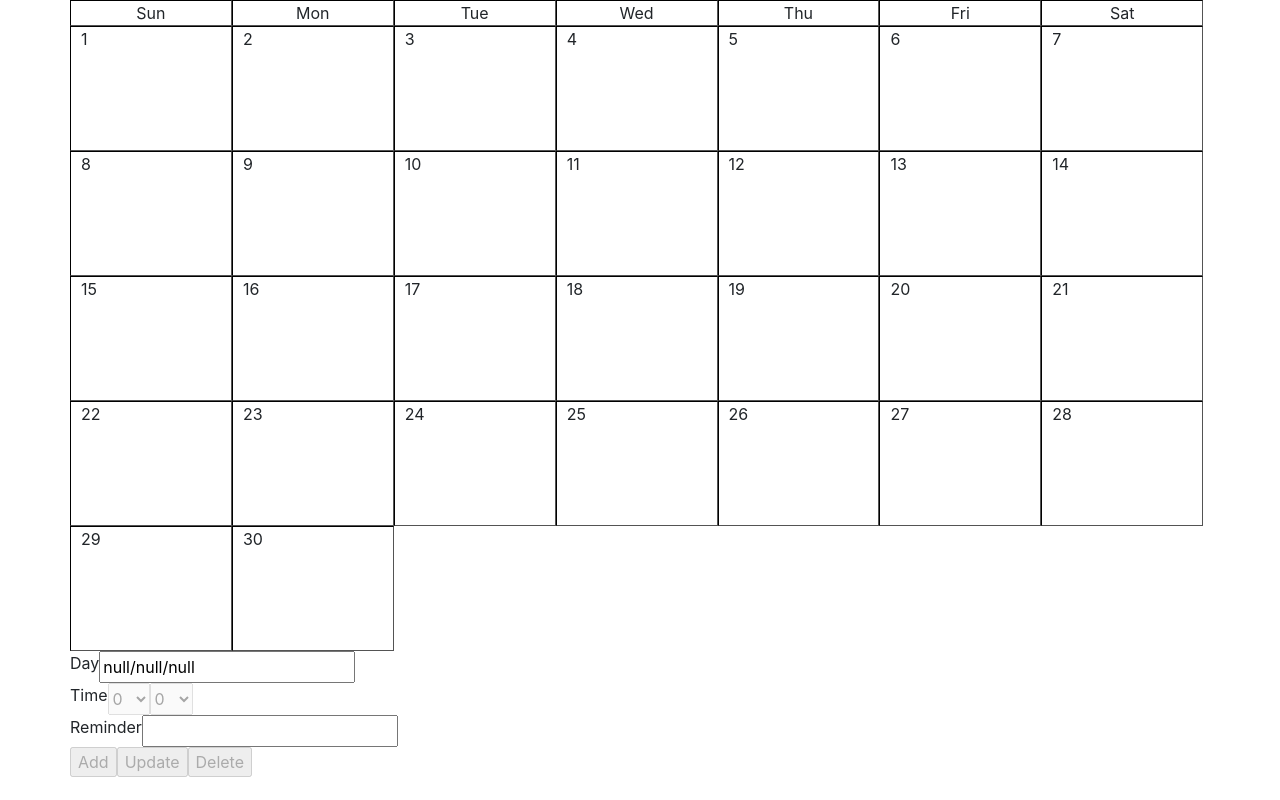
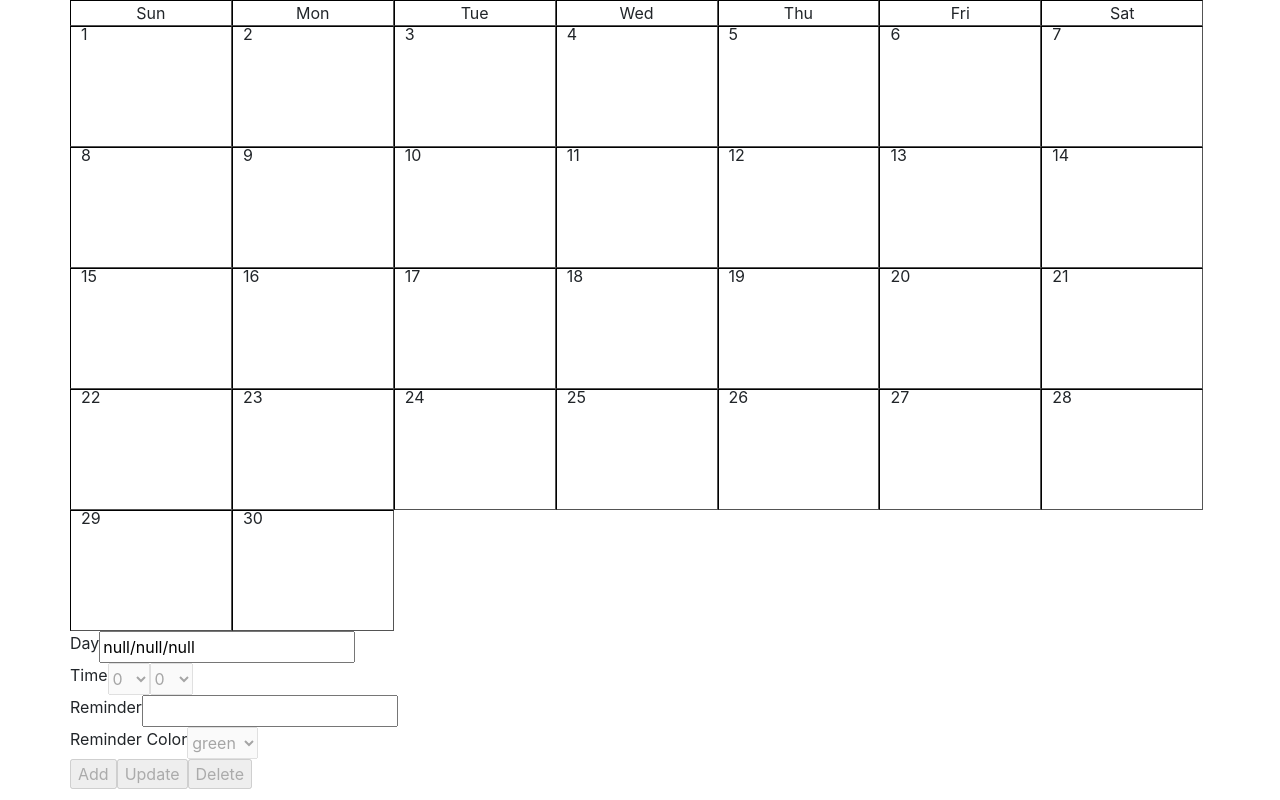
Before and after one commit to AlvSil/calendar-app, a React (Create React App) app: page / in a window 1280 px wide. Built offline with nearby package versions, Linux system fonts and the light colour scheme.

Commit message:
added color input and refactored code

```diff
--- a/src/Calendar.css
+++ b/src/Calendar.css
@@ -7,7 +7,7 @@
 }
 
 .square {
-  padding-top: 100px;
+  padding-top: 95px;
   max-height: 125px;
   overflow: auto;
 }
@@ -15,12 +15,16 @@
 .text {
   position: relative;
   bottom: 100px;
-  left: 10px;
   border: none;
   width: 100%;
   text-align: left;
 }
 
+.dayNumber {
+  left: 10px;
+  width: 90%;
+}
+
 .weekdaysText {
   text-align: center;
 }
--- a/src/Calendar.js
+++ b/src/Calendar.js
@@ -1,24 +1,45 @@
 import React, { Component } from 'react';
+import { connect } from 'react-redux';
+
+import { addReminderToDate, deleteReminder, updateReminder } from './actions';
+import ReminderFields from './ReminderFields';
 import CalendarDay from './CalendarDay';
-
-import { connect } from 'react-redux'
-import { addReminderToDate, deleteReminder, updateReminder } from './actions'
 
 import './Calendar.css';
 
 class Calendar extends Component {
   constructor() {
     super();
-    function getAmountOfDaysInMonth(date) {
-      return new Date(date.getFullYear(), date.getMonth()+1,0).getDate();
-    };
     this.state = {
       visibleDate: new Date(),
-      numberOfDays: new Array(getAmountOfDaysInMonth(new Date())).fill(null),
       selectedDay: null,
       selectedMonth: null,
       selectedYear: null,
-      daysOfTheWeek: [
+      reminderDate: null,
+      selectedHours: "0",
+      selectedMinutes: "0",
+      reminderTextInput: "",
+      isReminderSelected: false,
+      selectedReminderId: null,
+      reminderColor: "#008000"
+    }
+  }
+
+  colorList = [
+    {
+      code: "#008000",
+      name: "green",
+    },
+    {
+      code: "#FFFF00",
+      name: "yellow",
+    },
+    {
+      code: "#FF0000",
+      name: "red",
+    }
+  ];
+  daysOfTheWeek = [
     {abb:'Sun'},
     {abb:'Mon'},
     {abb:'Tue'},
@@ -26,16 +47,13 @@ class Calendar extends Component {
     {abb:'Thu'},
     {abb:'Fri'},
     {abb:'Sat'}
-      ],
-      hours: new Array(24).fill(null),
-      minutes: new Array(60).fill(null),
-      reminderDate: null,
-      selectedHours: "0",
-      selectedMinutes: "0",
-      reminderTextInput: "",
-      isReminderSelected: false,
-      selectedReminderId: null
-    }
+  ];
+  amountOfDays = new Array(this.getAmountOfDaysInMonth(new Date())).fill(null);
+  amountOfHours = new Array(24).fill(null);
+  amountOfMinutes = new Array(60).fill(null);
+
+  getAmountOfDaysInMonth(date) {
+    return new Date(date.getFullYear(), date.getMonth()+1,0).getDate();
   }
   setReminderDate = (date) => {
     let updatedHours = new Date(date.setHours(this.state.selectedHours));
@@ -44,24 +62,63 @@ class Calendar extends Component {
       selectedDay: date.getDate(),
       selectedMonth: date.getMonth()+1,
       selectedYear: date.getFullYear(),
-      reminderDate: updatedTime
+      reminderDate: updatedTime,
+      isReminderSelected: false
     })
   }
   getRemindersByDate = (day, month) => this.props.reminders.filter(reminder => reminder.date.getMonth()+1 === month && reminder.date.getDate() === day);
-  loadReminder = (reminder) => this.setState({
+  loadReminder = (reminder) => {
+    this.setState({
       selectedHours: reminder.date.getHours(),
       selectedMinutes: reminder.date.getMinutes(),
       reminderTextInput: reminder.text,
       reminderDate: reminder.date,
       isReminderSelected: true,
-    selectedReminderId: reminder.id
+      selectedReminderId: reminder.id,
+      reminderColor: reminder.color
     });
+  }
+  deleteReminder = () => {
+    this.props.deleteReminder(this.state.selectedReminderId)
+    this.setState({
+      selectedReminderId: null,
+      isReminderSelected: false
+    })
+  }
+  updateReminder = () => {
+    this.props.updateReminder(this.state.selectedReminderId, this.state.reminderTextInput, this.state.reminderDate, this.state.reminderColor);
+    this.setState({
+      selectedReminderId: null,
+      isReminderSelected: false
+    })
+  }
+  updateReminderColor = (colorValue) => {
+    this.setState({
+      reminderColor: colorValue
+    })
+  }
+  updateReminderText = (reminderTextInput) => {
+    this.setState({reminderTextInput})
+  }
+  updateHours = (hours) => {
+    this.setState({
+      reminderDate: new Date(this.state.reminderDate.setHours(hours)),
+      selectedHours: hours
+    })
+  }
+  updateMinutes = (minutes) => {
+    this.setState({
+      reminderDate: new Date(this.state.reminderDate.setMinutes(minutes)),
+      selectedMinutes: minutes
+    })
+  }
   render() {
+    console.log('calendar state', this.state)
     return (
       <React.Fragment>
         <div className="container">
           <div className="row">
-            {this.state.daysOfTheWeek.map((day) => (
+            {this.daysOfTheWeek.map((day) => (
               <div key={day.abb} className='testcol'>
                 <div className="weekdaysText">
                   {day.abb}
@@ -70,7 +127,7 @@ class Calendar extends Component {
             ))}
           </div>
           <div className="row">
-            {this.state.numberOfDays.map((empty, index) =>
+            {this.amountOfDays.map((empty, index) =>
               <CalendarDay
                 key={index}
                 dayNumber={index + 1}
@@ -82,52 +139,25 @@ class Calendar extends Component {
             )}
           </div>
         </div>
-        <div className="container">
-          <div className="row">
-            <label>Day</label>
-            <input id="day" value={`${this.state.selectedDay}/${this.state.selectedMonth}/${this.state.selectedYear}`}></input>
-          </div>
-          <div className="row">
-            <label>Time</label>
-            <select disabled={this.state.reminderDate === null} onChange={
-                (e) => this.setState({
-                  reminderDate: new Date(this.state.reminderDate.setHours(e.target.value)),
-                  selectedHours: e.target.value
-                })}>
-              {this.state.hours.map((empty, index) => <option value={index}>{index}</option>)}
-            </select>
-            <select disabled={this.state.reminderDate === null} onChange={
-                (e) => this.setState({
-                  reminderDate: new Date(this.state.reminderDate.setMinutes(e.target.value)),
-                  selectedMinutes: e.target.value
-                })}>
-              {this.state.minutes.map((empty, index) => <option value={index}>{index}</option>)}
-            </select>
-          </div>
-          <div className="row">
-            <label>Reminder</label>
-            <input value={this.state.reminderTextInput} onChange={(e) => this.setState({reminderTextInput: e.target.value})} maxLength="30"/>
-          </div>
-          <div className="row">
-            <input disabled={this.state.reminderDate === null || this.state.reminderTextInput === "" || this.state.isReminderSelected} type="button" value="Add" onClick={() => this.props.addReminderToDate(this.state.reminderTextInput, this.state.reminderDate)} />
-            <input disabled={!this.state.isReminderSelected} type="button" value="Update"
-              onClick={() => {
-                this.props.updateReminder(this.state.selectedReminderId, this.state.reminderTextInput, this.state.reminderDate);
-                this.setState({
-                  selectedReminderId: null,
-                  isReminderSelected: false
-              })
-            }} />
-            <input disabled={!this.state.isReminderSelected} type="button" value="Delete"
-              onClick={() => {
-                this.props.deleteReminder(this.state.selectedReminderId)
-                this.setState({
-                  selectedReminderId: null,
-                  isReminderSelected: false
-                })
-              }} />
-          </div>
-        </div>
+        <ReminderFields
+          amountOfHours={this.amountOfHours}
+          amountOfMinutes={this.amountOfMinutes}
+          colorList={this.colorList}
+          selectedDay={this.state.selectedDay}
+          selectedMonth={this.state.selectedMonth}
+          selectedYear={this.state.selectedYear}
+          reminderDate={this.state.reminderDate}
+          reminderTextInput={this.state.reminderTextInput}
+          reminderColor={this.state.reminderColor}
+          isReminderSelected={this.state.isReminderSelected}
+          updateHours={this.updateHours}
+          updateMinutes={this.updateMinutes}
+          updateReminderText={this.updateReminderText}
+          updateReminderColor={this.updateReminderColor}
+          addReminderToDate={this.props.addReminderToDate}
+          deleteReminder={this.deleteReminder}
+          updateReminder={this.updateReminder}
+        />
       </React.Fragment>
     );
   }
@@ -138,9 +168,9 @@ const mapStateToProps = state => {
 };
 
 const mapDispatchToProps = dispatch => ({
-  addReminderToDate: (text, date) => dispatch(addReminderToDate(text, date)),
+  addReminderToDate: (text, date, color) => dispatch(addReminderToDate(text, date, color)),
   deleteReminder: id => dispatch(deleteReminder(id)),
-  updateReminder: (id, text, date) => dispatch(updateReminder(id, text, date))
+  updateReminder: (id, text, date, color) => dispatch(updateReminder(id, text, date, color))
 })
 
 export default connect(
--- /dev/null
+++ b/src/ReminderFields.js
@@ -0,0 +1,53 @@
+import React from 'react';
+
+const ReminderFields = ({
+  amountOfHours,
+  amountOfMinutes,
+  colorList,
+  selectedDay,
+  selectedMonth,
+  selectedYear,
+  reminderDate,
+  reminderTextInput,
+  reminderColor,
+  isReminderSelected,
+  updateHours,
+  updateMinutes,
+  updateReminderText,
+  updateReminderColor,
+  addReminderToDate,
+  deleteReminder,
+  updateReminder
+}) => (
+  <div className="container">
+    <div className="row">
+      <label>Day</label>
+      <input id="day" value={`${selectedDay}/${selectedMonth}/${selectedYear}`} readOnly />
+    </div>
+    <div className="row">
+      <label>Time</label>
+      <select disabled={reminderDate === null} onChange={(e) => updateHours(e.target.value)}>
+        {amountOfHours.map((empty, index) => <option key={index} value={index}>{index}</option>)}
+      </select>
+      <select disabled={reminderDate === null} onChange={(e) => updateMinutes(e.target.value)}>
+        {amountOfMinutes.map((empty, index) => <option key={index} value={index}>{index}</option>)}
+      </select>
+    </div>
+    <div className="row">
+      <label>Reminder</label>
+      <input value={reminderTextInput} onChange={(e) => updateReminderText(e.target.value)} maxLength="30"/>
+    </div>
+    <div className="row">
+      <label>Reminder Color</label>
+      <select disabled={reminderDate === null} value={reminderColor} onChange={(e) => updateReminderColor(e.target.value)}>
+        {colorList.map((color) => <option key={color.name} value={color.code}>{color.name}</option>)}
+      </select>
+    </div>
+    <div className="row">
+      <input disabled={reminderDate === null || reminderTextInput === "" || isReminderSelected} type="button" value="Add" onClick={() => addReminderToDate(reminderTextInput, reminderDate, reminderColor)} />
+      <input disabled={!isReminderSelected} type="button" value="Update" onClick={() => updateReminder()} />
+      <input disabled={!isReminderSelected} type="button" value="Delete" onClick={() => deleteReminder()} />
+    </div>
+  </div>
+  )
+export default ReminderFields;
--- a/src/actions/index.js
+++ b/src/actions/index.js
@@ -1,10 +1,11 @@
 let nextReminderId = 0
 
-export const addReminderToDate = (text, date) => ({
+export const addReminderToDate = (text, date, color) => ({
   id: nextReminderId++,
   type: 'ADD_REMINDER',
   text,
-  date
+  date,
+  color
 })
 
 export const deleteReminder = (reminderId) => ({
@@ -12,9 +13,10 @@ export const deleteReminder = (reminderId) => ({
   type: 'DELETE_REMINDER'
 })
 
-export const updateReminder = (reminderId, text, date) => ({
+export const updateReminder = (reminderId, text, date, color) => ({
   reminderId,
   type: 'UPDATE_REMINDER',
   text,
-  date
+  date,
+  color
 })
--- a/src/reducers/reminders.js
+++ b/src/reducers/reminders.js
@@ -7,7 +7,8 @@ const reminders = (state = [], action) => {
           {
             id: action.id,
             text: action.text,
-            date: action.date
+            date: action.date,
+            color: action.color
           }
         ]
       case 'DELETE_REMINDER':
@@ -19,7 +20,8 @@ const reminders = (state = [], action) => {
           reminder.id === action.reminderId ? {
             ...reminder,
             text: action.text,
-            date: action.date
+            date: action.date,
+            color: action.color
           } : reminder
         )
       default:
```
Also changed, not shown: src/App.css (+0 -30 lines), src/CalendarDay.js (+11 -2 lines). Lines whose indentation alone changed are shown as unchanged.
